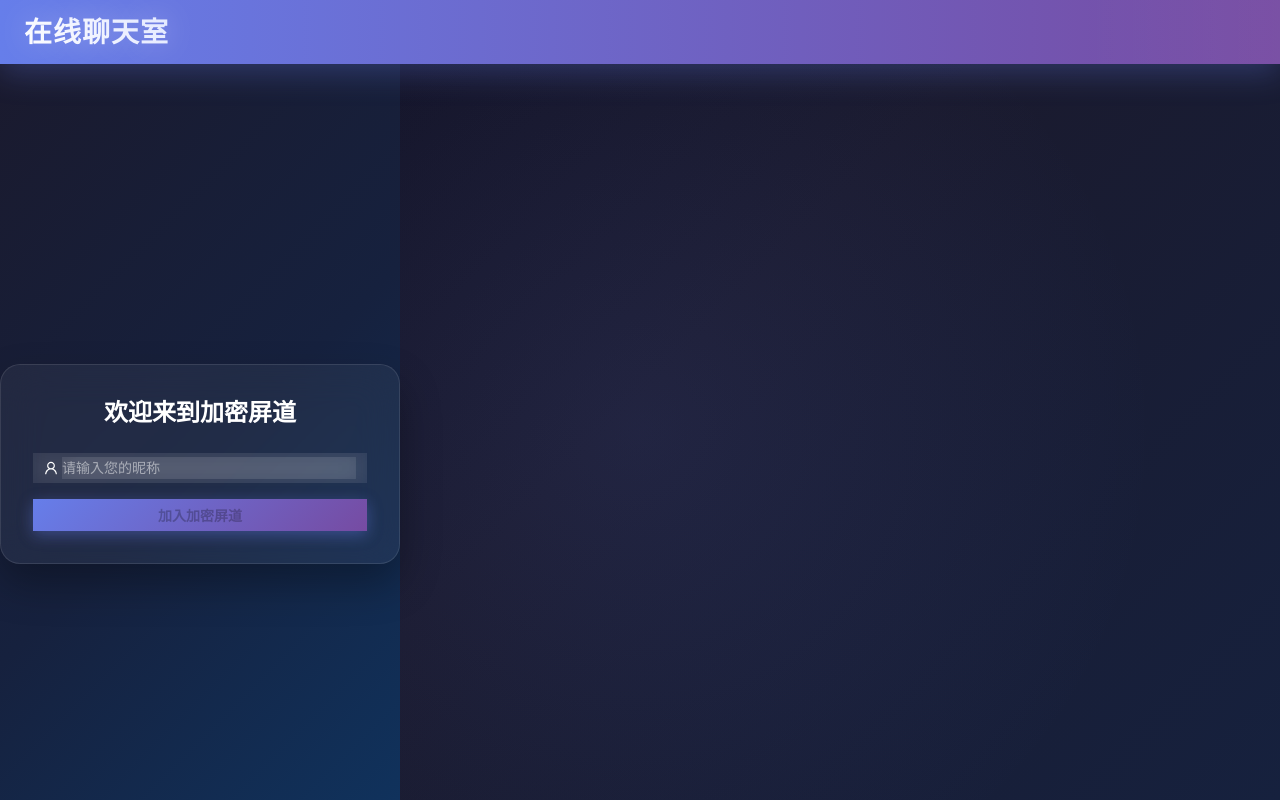
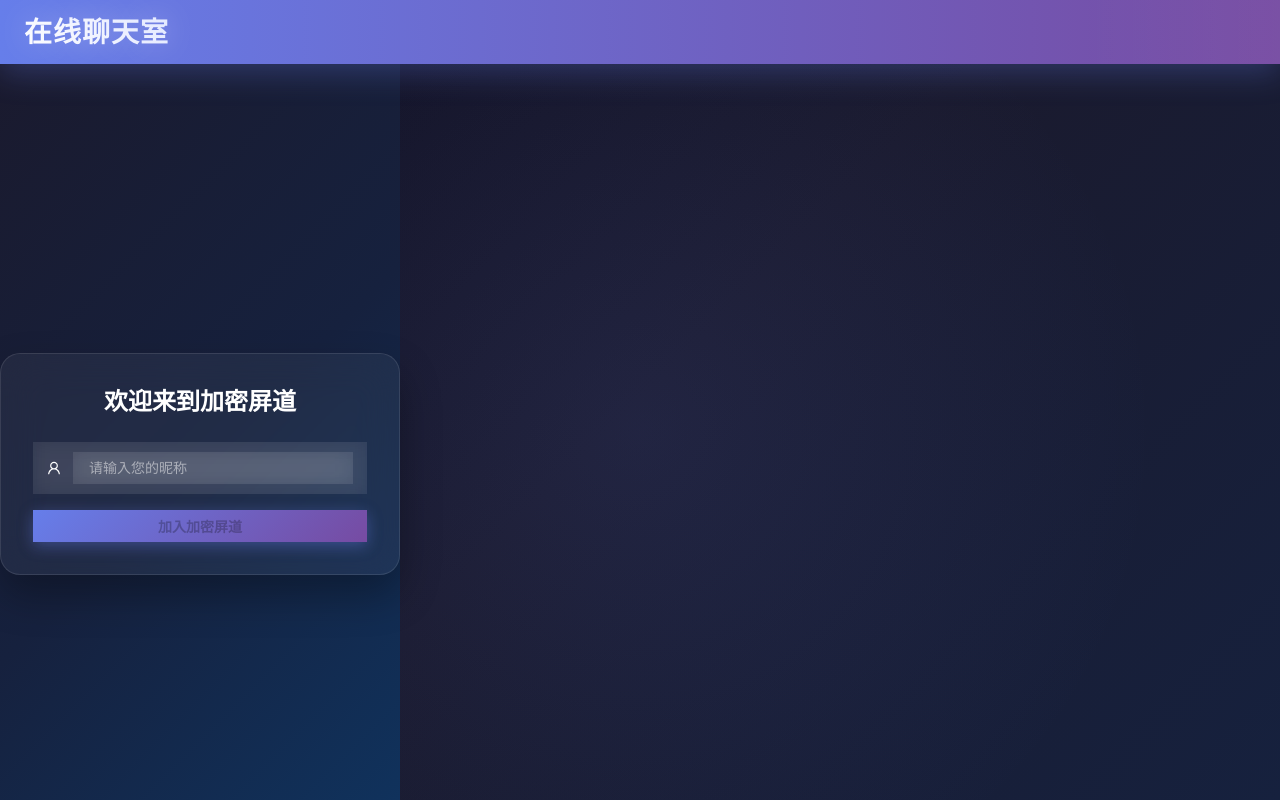
Before and after one commit to didadida262/project_cursor_chat, a React (Vite) app in the folder client/: page / in a window 1280 px wide. Built offline with nearby package versions, Linux system fonts and the light colour scheme.

Commit message:
feat(ui): set inner left padding of nickname input text via .ant-input and adjust field size

```diff
--- a/client/src/components/HttpChatRoom.jsx
+++ b/client/src/components/HttpChatRoom.jsx
@@ -454,12 +454,17 @@
               欢迎来到加密屏道
             </Title>
             <Input
+              className="nickname-input"
               placeholder="请输入您的昵称"
               value={nickname}
               onChange={(e) => setNickname(e.target.value)}
               onPressEnter={handleJoinChat}
-              style={{ marginBottom: 16 }}
-              prefix={<UserOutlined />}
+              style={{
+                marginBottom: 16,
+                height: 52,
+                padding: '10px 14px'
+              }}
+              prefix={<UserOutlined style={{ marginRight: 8 }} />}
             />
             <Button
               type="primary"
--- a/client/src/components/SimpleChatRoom.css
+++ b/client/src/components/SimpleChatRoom.css
@@ -28,6 +28,12 @@
 
 .nickname-input-content {
   text-align: center;
+}
+
+/* 昵称输入框内边距（影响占位符和输入文本）
+   antd 有前缀时会包一层 .ant-input-affix-wrapper，实际文本在 .ant-input */
+.nickname-input .ant-input {
+  padding-left: 16px !important; /* 控制文本与输入框左边界的距离 */
 }
 
 /* 左侧用户列表区域 */
```
